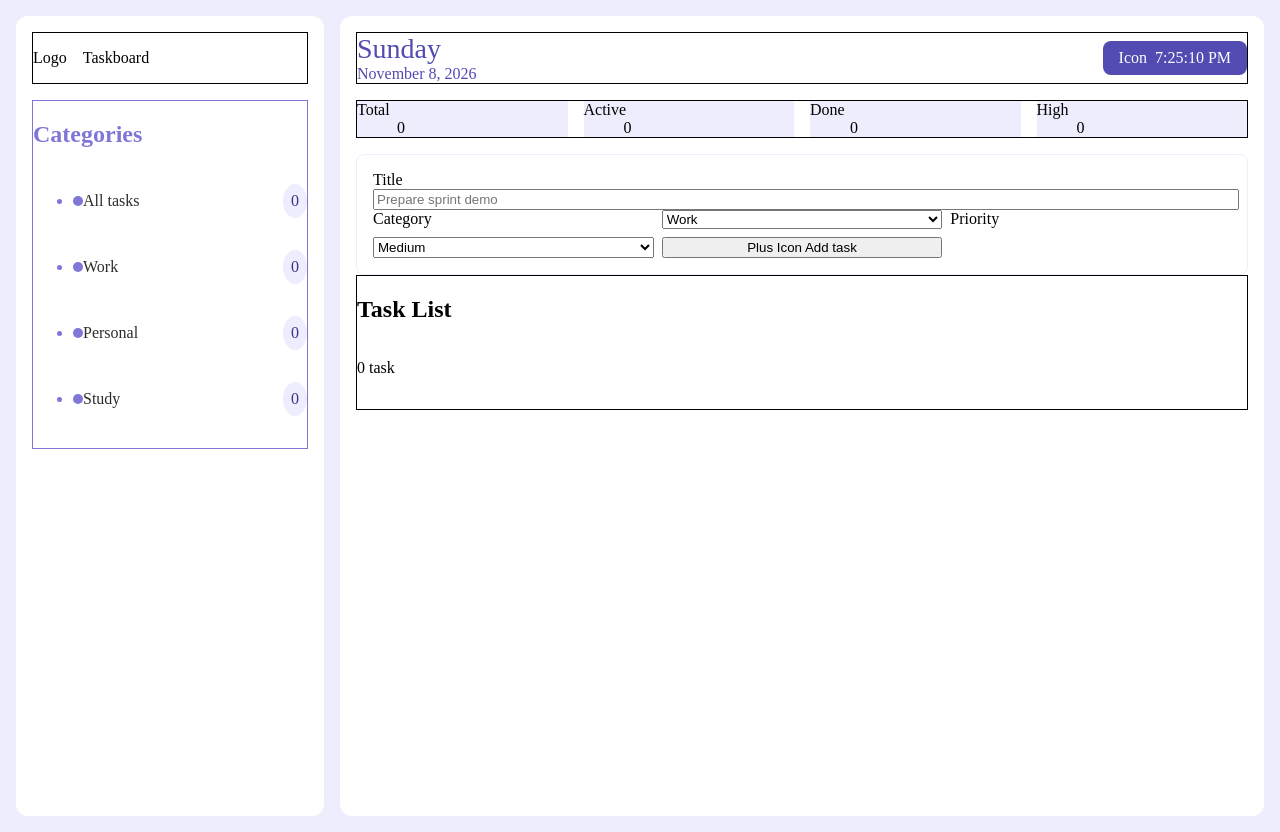
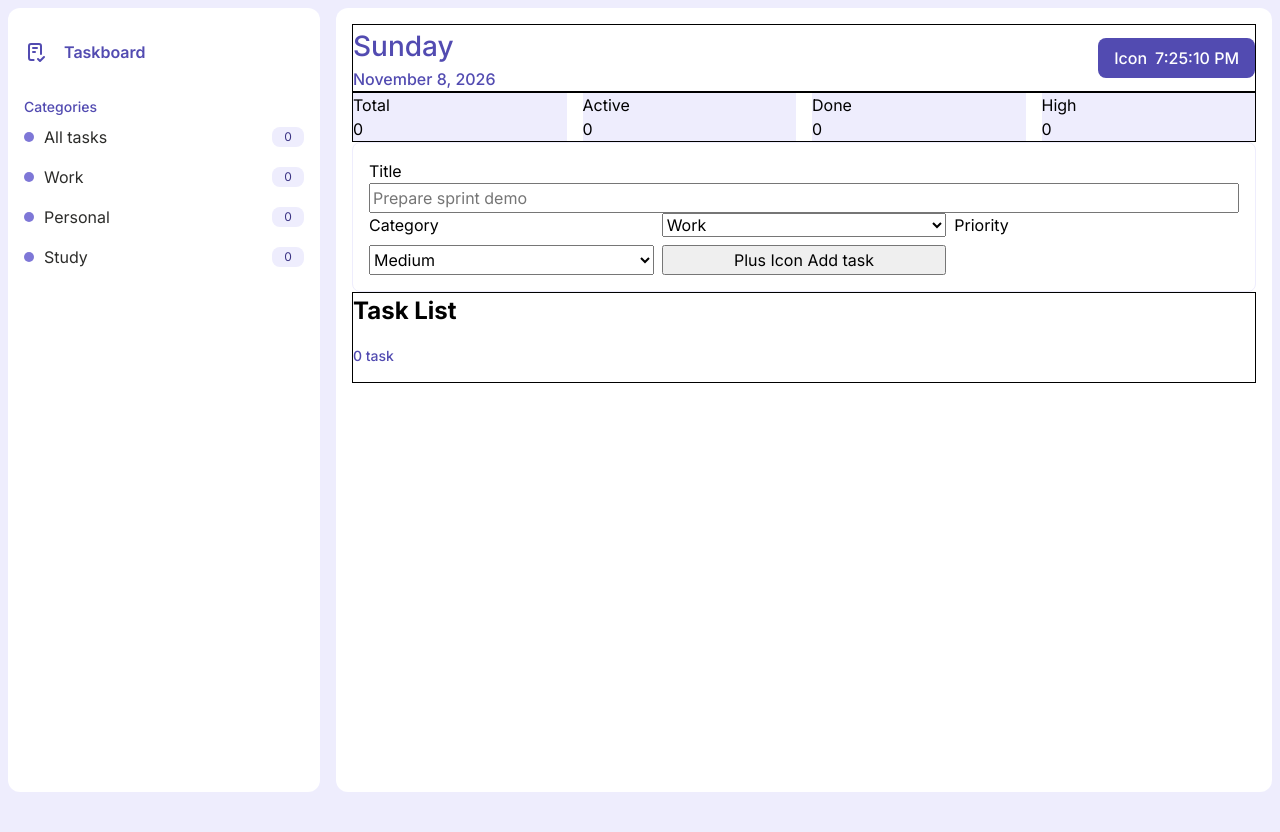
Before and after one commit to thomasdinh2k/PlainToDo, a plain HTML site: page index.html in a window 1280 px wide. After the commit the page ends 800 px from the top, so only its background shows below. Drawn offline with Linux system fonts and the light colour scheme.

Commit message:
style: setup icons, typography and styling for aside

```diff
--- /dev/null
+++ b/css/reset.css
@@ -0,0 +1,20 @@
+*, *::before, *::after {
+    box-sizing: border-box;
+    margin: 0;
+}
+
+ul, li {
+    list-style: none;
+    padding: 0;
+}
+
+body {
+    line-height: 1.5;
+}
+img, picture, video, canvas, svg {
+    display: block;
+    max-width: 100%;
+}
+input, button, textarea, select {
+    font: inherit;
+}
--- a/css/styles.css
+++ b/css/styles.css
@@ -1,5 +1,7 @@
+@import 'reset.css';
 @import 'variables.css';
 
+/*region Shared*/
 body {
     height: 100vh;
     background: var(--color-bg-page);
@@ -8,6 +10,7 @@ body {
     grid-template-rows: 1fr;
     gap: 1rem;
     padding: .5rem;
+    font-family: var(--font-sans);
 }
 
 aside, main {
@@ -20,20 +23,36 @@ aside, main {
     display: block;
 }
 
+.icon {
+    width: 1.5em;
+    height: 1.5em;
+}
+
+.sub-text {
+    color: var(--color-primary);
+    font-size: .875rem;
+    font-weight: 500;
+}
+/*endregion*/
+
 aside {
     header {
+        /*border: 1px solid;*/
+
         display: flex;
         gap: 1rem;
         padding-block: 1rem;
-        border: 1px solid;
         margin-bottom: 1rem;
+        color: var(--color-primary);
+        font-weight: 600;
     }
 
     .categories {
         color: var(--color-border-input);
-        border: 1px solid;
+        /*border: 1px solid;*/
 
         .categories-item {
+            /*region colors*/
             --dot-color: var(--color-cat-all);
             --badge-background: var(--color-cat-all-bg);
             --text-color: var(--color-cat-all-text);
@@ -54,24 +73,33 @@ aside {
                 --badge-background: var(--color-cat-study-bg);
                 --text-color: var(--color-cat-study-text);
             }
+            /*endregion*/
 
             display: flex;
             align-items: center;
-            padding-block: 1rem;
+            padding: 8px 0;
+            text-align: left;
+            gap: 10px;
+            color: var(--color-text);
 
             .dot {
                 width: 10px;
                 height: 10px;
                 background-color: var(--dot-color);
                 border-radius: 100%;
+                flex-shrink: 0;
             }
 
             .badge {
+                font-size: .75rem;
+                line-height: 1;
                 color: var(--text-color);
                 background-color: var(--badge-background);
-                padding: .5rem;
-                border-radius: 50%;
+                padding: 4px 6px;
                 margin-left: auto;
+                border-radius: .5rem;
+                min-width: 2rem;
+                text-align: center;
             }
 
             span {
--- a/css/variables.css
+++ b/css/variables.css
@@ -31,4 +31,7 @@
     /* Typography */
     --color-text: #2c2c2a;
     --color-text-lowered-constrast: #5f5e5b;
+
+    --font-sans: "Inter", Roboto, "Helvetica Neue", Arial, sans-serif;
+    --font-mono: ui-monospace, "SF Mono", monospace;
 }
--- a/index.html
+++ b/index.html
@@ -3,13 +3,19 @@
 <head>
     <meta charset="UTF-8">
     <title>Plain Todo App</title>
+    <!--     Inter font  -->
+    <link rel="preconnect" href="https://fonts.googleapis.com">
+    <link rel="preconnect" href="https://fonts.gstatic.com" crossorigin>
+    <link href="https://fonts.googleapis.com/css2?family=Inter:ital,opsz,wght@0,14..32,100..900;1,14..32,100..900&display=swap" rel="stylesheet">
+    <link rel="stylesheet" href="css/styles.css">
+    <!--    Scripts  -->
+    <script src="js/icons.js" defer></script>
     <script src="js/main.js" defer></script>
-    <link rel="stylesheet" href="css/styles.css">
 </head>
 <body>
 <aside>
     <header>
-        <div>Logo</div>
+        <div id="main-logo">Logo</div>
         <span class="block">Taskboard</span>
     </header>
 
--- /dev/null
+++ b/js/icons.js
@@ -0,0 +1,83 @@
+"use strict"
+
+const ICON_OUTLINE_ATTRS =
+    'class="icon" aria-hidden="true" viewBox="0 0 24 24" fill="none" stroke="currentColor" ' +
+    'stroke-width="2" stroke-linecap="round" stroke-linejoin="round"';
+
+const ICON_FILLED_ATTRS =
+    'class="icon" aria-hidden="true" viewBox="0 0 24 24" fill="currentColor"';
+
+const ICONS = {
+    // Tabler: checklist (logo)
+    checklist: `<svg ${ICON_OUTLINE_ATTRS}>
+        <path d="M9.615 20h-2.615a2 2 0 0 1 -2 -2v-12a2 2 0 0 1 2 -2h8a2 2 0 0 1 2 2v8" />
+        <path d="M14 19l2 2l4 -4" />
+        <path d="M9 8h4" />
+        <path d="M9 12h2" />
+    </svg>`,
+
+    // Tabler: clock
+    clock: `<svg ${ICON_OUTLINE_ATTRS}>
+        <path d="M3 12a9 9 0 1 0 18 0a9 9 0 0 0 -18 0" />
+        <path d="M12 7v5l3 3" />
+    </svg>`,
+
+    // Tabler: plus
+    plus: `<svg ${ICON_OUTLINE_ATTRS}>
+        <path d="M12 5l0 14" />
+        <path d="M5 12l14 0" />
+    </svg>`,
+
+    // Tabler: trash
+    trash: `<svg ${ICON_OUTLINE_ATTRS}>
+        <path d="M4 7l16 0" />
+        <path d="M10 11l0 6" />
+        <path d="M14 11l0 6" />
+        <path d="M5 7l1 12a2 2 0 0 0 2 2h8a2 2 0 0 0 2 -2l1 -12" />
+        <path d="M9 7v-3a1 1 0 0 1 1 -1h4a1 1 0 0 1 1 1v3" />
+    </svg>`,
+
+    // Tabler: circle-check-filled (done task). The tick is a hole cut out of
+    // the circle, so whatever is behind the icon shows through it.
+    circleCheck: `<svg ${ICON_FILLED_ATTRS}>
+        <path d="M17 3.34a10 10 0 1 1 -14.995 8.984l-.005 -.324l.005 -.324a10 10 0 0 1 14.995 -8.336zm-1.293 5.953a1 1 0 0 0 -1.32 -.083l-.094 .083l-3.293 3.292l-1.293 -1.292l-.094 -.083a1 1 0 0 0 -1.403 1.403l.083 .094l2 2l.094 .083a1 1 0 0 0 1.226 0l.094 -.083l4 -4l.083 -.094a1 1 0 0 0 -.083 -1.32z" />
+    </svg>`,
+};
+
+function renderIcons() {
+    const element = document.querySelector('#main-logo')
+
+    element.innerHTML = ICONS.checklist
+    // element.classList.add('icon')
+
+    // const statsElement = {
+    //     "stats.all": {selector: [".stat-total > dd", ".cat-total > .badge", "#task-quantity"], value: stats.total},
+    //     "stats.active": {selector: ".stat-active > dd", value: stats.status.incomplete},
+    //     "stats.done": {selector: ".stat-done > dd", value: stats.status.complete},
+    //     "stats.high": {selector: ".stat-high > dd", value: stats.priority.high},
+    //     "category.work": {selector: ".cat-work > .badge", value: stats.category.work},
+    //     "category.personal": {selector: ".cat-personal > .badge", value: stats.category.personal},
+    //     "category.study": {selector: ".cat-study > .badge", value: stats.category.study}
+    // };
+    //
+    // function findElementAndApplyRender(selector, value) {
+    //     const el = document.querySelector(selector);
+    //     el.textContent = value;
+    // }
+    //
+    // Object.values(statsElement).forEach(({ selector, value }) => {
+    //     if (Array.isArray(selector)) {
+    //         selector.forEach(s => {
+    //             if (s === '#task-quantity') {
+    //                 const specialCaseValue = value > 1 ? `${value} tasks` : `${value} task`;
+    //                 findElementAndApplyRender(s, specialCaseValue);
+    //                 return;
+    //             }
+    //
+    //             findElementAndApplyRender(s, value);
+    //         })
+    //     }
+    //
+    //     findElementAndApplyRender(selector, value);
+    // })
+};
--- a/js/main.js
+++ b/js/main.js
@@ -1,4 +1,4 @@
-console.log("Redo Assignment 1");
+"use strict"
 
 const STORAGE_KEY = { tasks: "plaintodo.tasks" }
 const CATEGORIES = Object.freeze(['work', 'personal', 'study']);
@@ -705,3 +705,4 @@ function renderStats() {
 getTasksFromStorage();
 renderAllTasks();
 renderStats();
+renderIcons();
```
